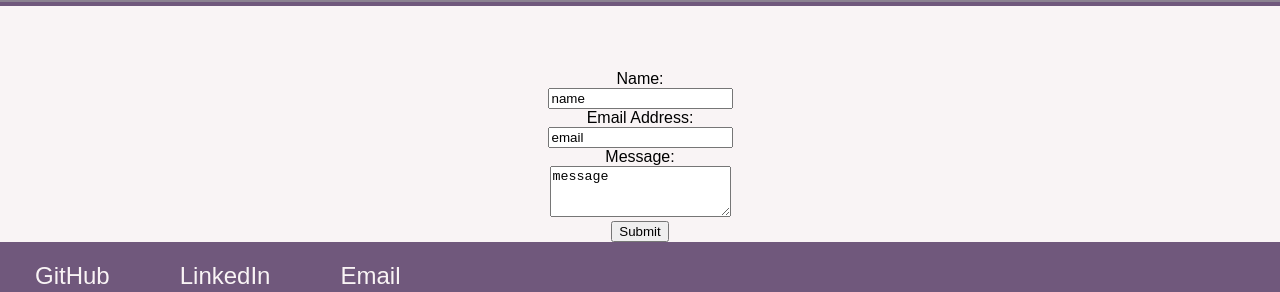
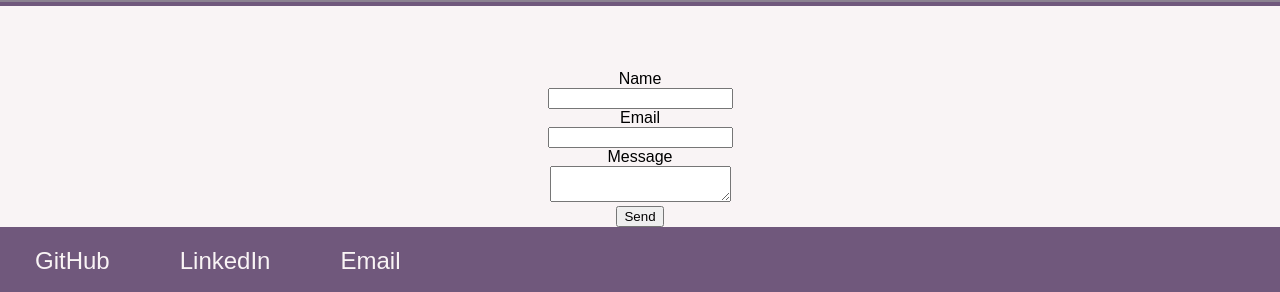
Before and after one commit to Fikcup/react-portfolio, a React (Create React App) app: page /contact in a window 1280 px wide. Shown: the part 263-555 px from the top of the page. Built offline with nearby package versions, Linux system fonts and the light colour scheme; grey boxes are pictures that could not be loaded; a web font is replaced by a local one.

Commit message:
feat : added a contact me form with form field validation

```diff
--- a/package.json
+++ b/package.json
@@ -6,6 +6,7 @@
     "@testing-library/jest-dom": "^5.14.1",
     "@testing-library/react": "^11.2.7",
     "@testing-library/user-event": "^12.8.3",
+    "emailjs-com": "^3.2.0",
     "node-sass": "^6.0.1",
     "react": "^17.0.2",
     "react-dom": "^17.0.2",
--- a/src/components/Contact/index.js
+++ b/src/components/Contact/index.js
@@ -1,38 +1,30 @@
-import React from 'react';
+import React, { useRef } from 'react';
+import emailjs, { send } from 'emailjs-com';
 import './style.scss';
 
-// TODO: Import form field validation from utils/helpers.js
+export const Contact = () => {
+    const form = useRef();
 
-const Contact = () => {
+    const sendEmail = (e) => {
+        e.preventDefault();
+
+        emailjs.sendForm('service_3nsmrbc', 'template_o9n61gf', form.current, 'user_DE9q4IuPkQwHnL837Mrv0')
+            .then((result) => {
+                console.log(result.text);
+            }, (error) => {
+                console.log(error.text);
+            });
+    };
+
     return (
-        <form action="mailto:rhys.n.wright@gmail.com?subject=Work Opportunity"
-        method="POST"
-        encType="multipart/form-data"
-        name="EmailForm">
-            <label htmlFor="name">Name:</label><br />
-            <input
-                type="text"
-                name="name"
-                defaultValue="name"
-            /><br />
-            <label htmlFor="email">Email Address:</label><br />
-            <input
-                type="email"
-                name="email"
-                defaultValue="email"
-            /><br />
-            <label htmlFor="message">Message:</label><br />
-            <textarea
-                name="message"
-                rows="3"
-                defaultValue="message"
-            /><br />
-            <input
-                type="submit"
-                name="submit"
-                id="submit"
-                value="Submit"
-            />
+        <form ref={form} onSubmit={sendEmail} name="contactForm">
+            <label>Name</label><br />
+            <input type="text" name="user_name" /><br />
+            <label>Email</label><br />
+            <input type="email" name="user_email" /><br />
+            <label>Message</label><br />
+            <textarea name="message" /><br />
+            <input type="submit" value="Send" />
         </form>
     );
 }
--- a/src/utils/helpers.js
+++ /dev/null
@@ -1 +0,0 @@
-// TODO: Add form field validation
```
Also changed, not shown: 1 other file (tests, documents, lock files or other folders).
